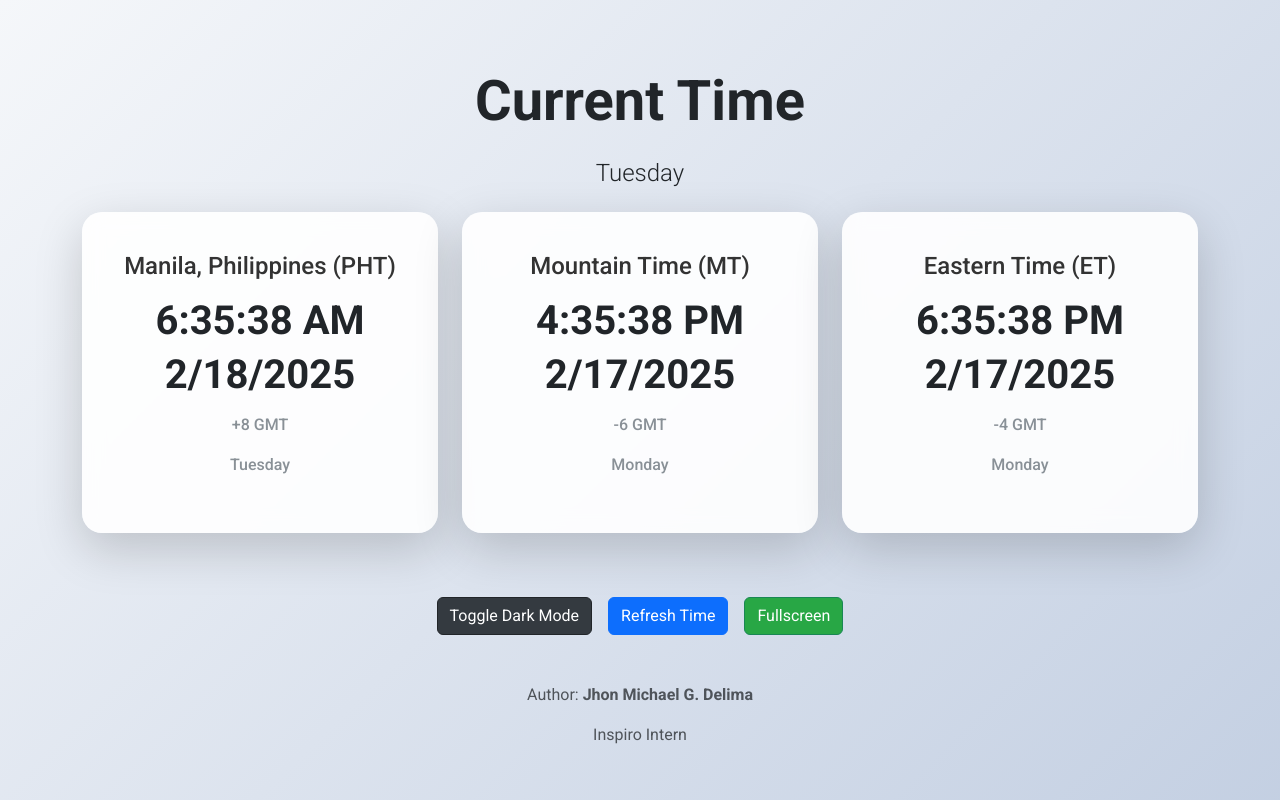
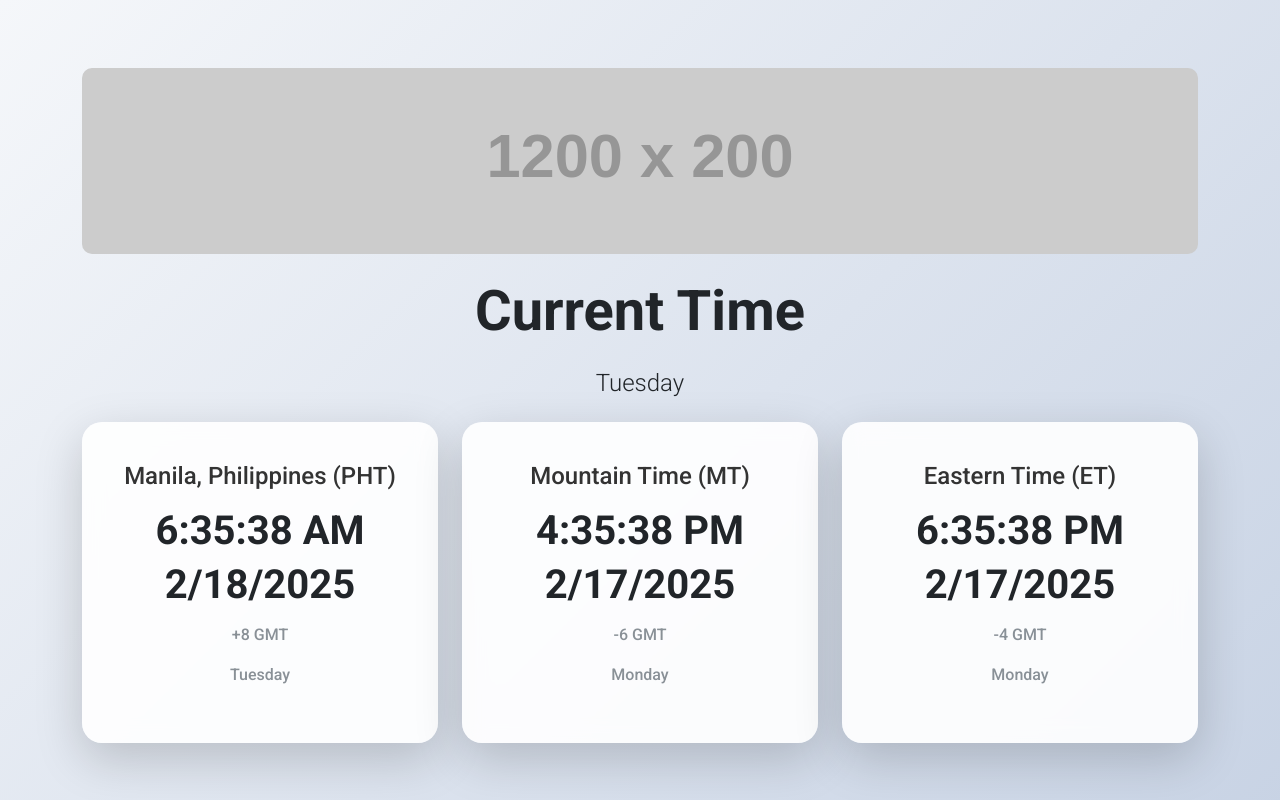
Before and after one commit to michaeldj1205/Clock, a plain HTML site: page index.html in a window 1280 px wide. Shown: the top 800 px of the page. Drawn offline with nearby package versions, Linux system fonts and the light colour scheme; placeholder pictures from the web are drawn by us.

Commit message:
Update index.html

```diff
--- a/index.html
+++ b/index.html
@@ -12,6 +12,12 @@
 </head>
 <body>
   <div class="container text-center my-5">
+
+     <!-- Banner Logo Placeholder -->
+    <div id="banner-logo" class="mb-4">
+      <img src="https://via.placeholder.com/1200x200" alt="Banner Logo" class="banner-logo">
+    </div>
+
     <h1 class="display-4 mb-4 fw-bold text-gradient">Current Time</h1>
 
     <!-- Weekday Section -->
```
